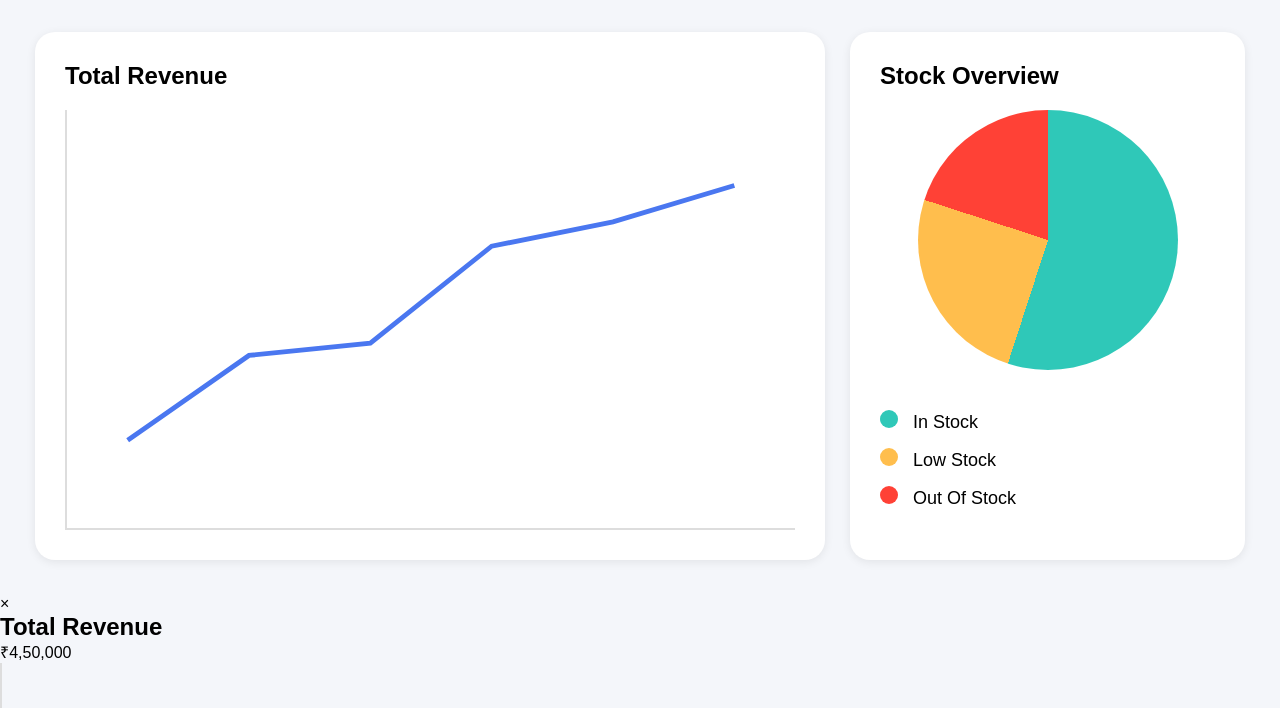
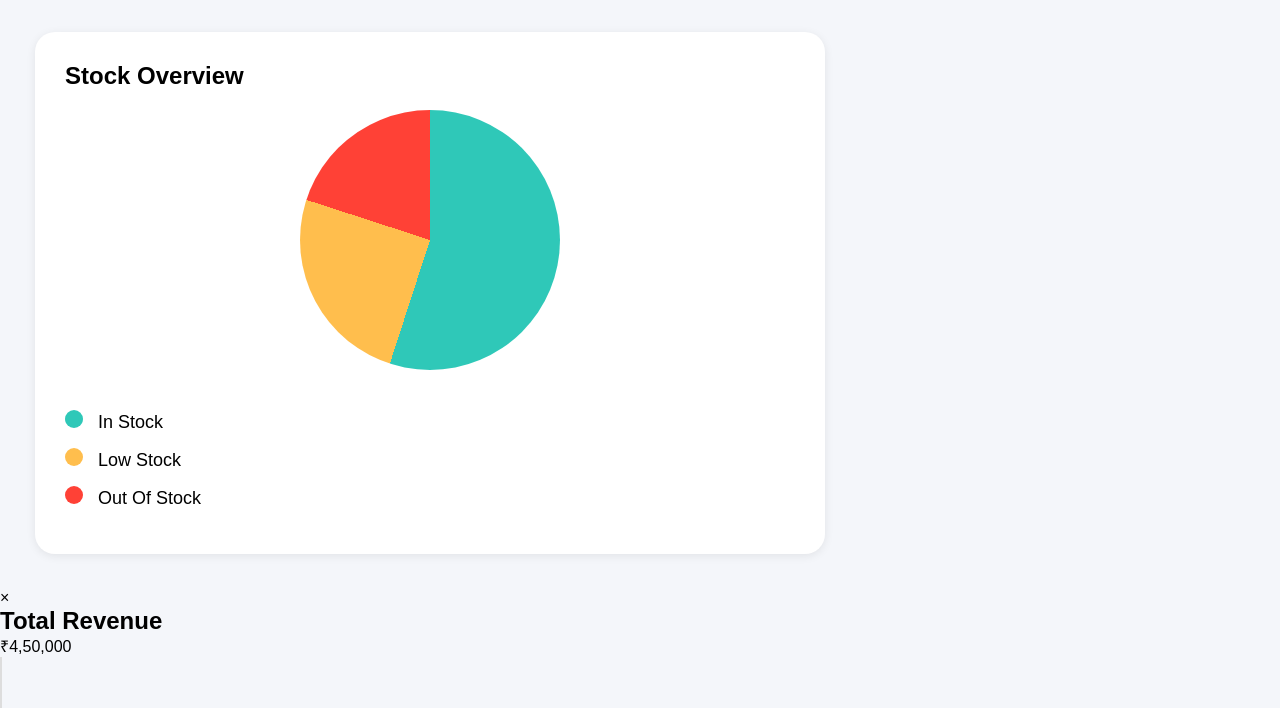
Before and after one commit to tanviwaghmare19/SoundPro-1, a website: page pages/dashboard.html in a window 1280 px wide. Shown: the part 341-1049 px from the top of the page. Drawn offline with Linux system fonts and the light colour scheme; sample sign-in values are in the browser's storage.

```diff
--- a/pages/dashboard.html
+++ b/pages/dashboard.html
@@ -30,12 +30,10 @@
             <h2>AUDIO<span>TONIC</span></h2>
         </div>
 
-        <!-- Profile -->
         <div class="profile">
 
             <div class="profile-img">
-                <img src="../assets/admin.png"
-                     alt="Admin">
+                <img src="../assets/admin.png" alt="Admin">
             </div>
 
             <div class="profile-info">
@@ -45,7 +43,6 @@
 
         </div>
 
-        <!-- Menu -->
         <ul>
 
             <li class="active">
@@ -131,7 +128,7 @@
 
     </header>
 
-    <!-- Cards -->
+    <!-- Dashboard Cards -->
     <section class="cards">
 
         <div class="card purple"
@@ -196,28 +193,8 @@
 
     </section>
 
-    <!-- Charts -->
+    <!-- Stock Overview Only -->
     <section class="chart-container">
-
-        <div class="section">
-
-            <h2>Total Revenue</h2>
-
-            <div class="graph">
-
-                <svg viewBox="0 0 600 300">
-
-                    <polyline
-                        fill="none"
-                        stroke="#4a77f0"
-                        stroke-width="4"
-                        points="50,250 150,180 250,170 350,90 450,70 550,40" />
-
-                </svg>
-
-            </div>
-
-        </div>
 
         <div class="section">
 
@@ -252,7 +229,7 @@
 
     </section>
 
-    <!-- Revenue Modal -->
+    <!-- Revenue Popup -->
     <div id="revenueModal" class="revenue-modal">
 
         <div class="revenue-box">
@@ -286,8 +263,8 @@
 
     </div>
 
-    <!-- Dashboard JS -->
     <script src="../js/dashboard.js"></script>
 
 </body>
+
 </html>
```
Also changed, not shown: pages/pdfViewer.html (+16 -9 lines).
